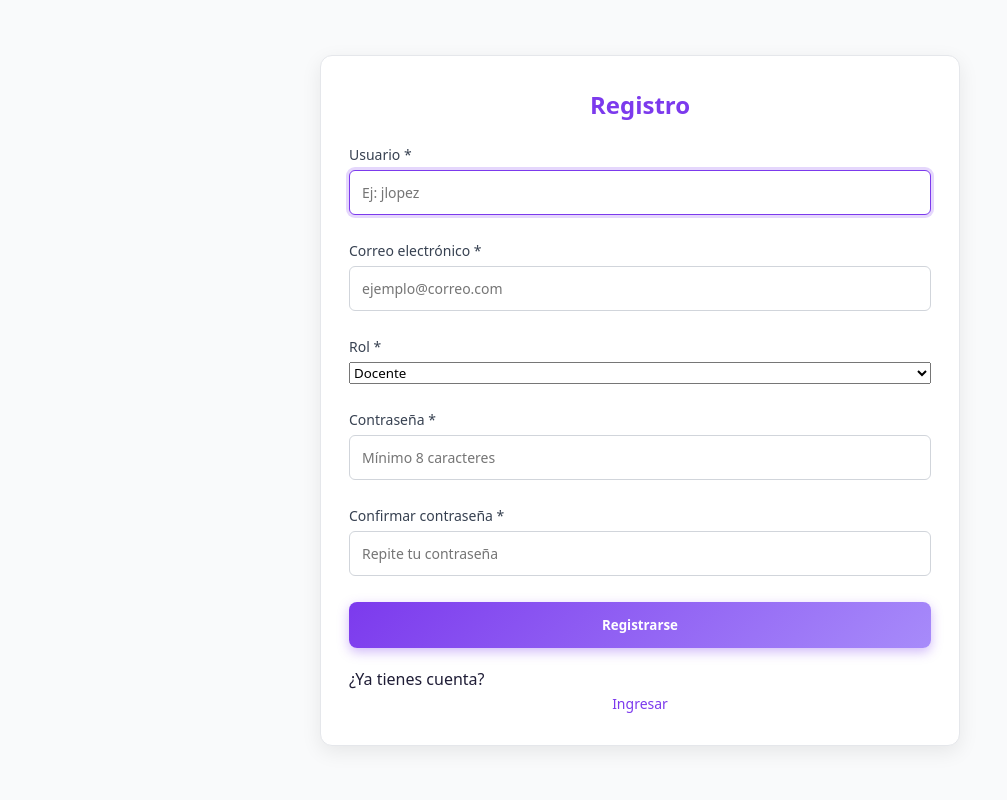
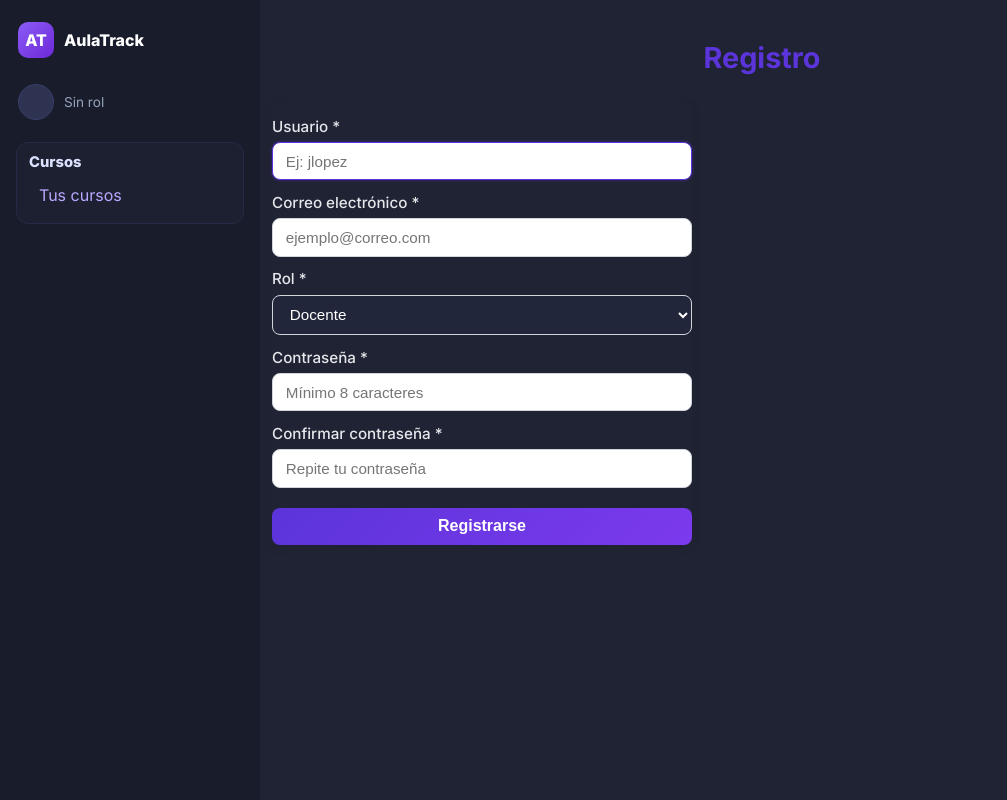
Before and after one commit to JordyBazan/Capstone, a Django app: page /registro/ in a window 1280 px wide. Shown: the whole page, without its empty margins (0-1007 px from the left). Run offline with Django 5.2, Linux system fonts and the light colour scheme.

Commit message:
cambios css y algo de docentes

```diff
--- a/aulatrack/usuarios/static/css/asignar_profesor_jefe.css
+++ b/aulatrack/usuarios/static/css/asignar_profesor_jefe.css
@@ -1,3 +1,5 @@
+.main{ background:#fff; color:#0f172a; }
+
 .btn-primary {
   display: inline-flex;
   align-items: center;
--- a/aulatrack/usuarios/static/css/base.css
+++ b/aulatrack/usuarios/static/css/base.css
@@ -1,3 +1,4 @@
+
 /* === AulaTrack · Base Theme (Dark + Purple) === */
 :root{
   /* Brand */
@@ -28,7 +29,7 @@ body{
   margin:0;
   font-family: Inter, system-ui, -apple-system, Segoe UI, Roboto, Helvetica, Arial, sans-serif;
   color:var(--txt-200);
-  background:var(--bg-900);
+  background: var(--bg-900);
 }
 
 /* Links & headings */
--- a/aulatrack/usuarios/static/css/registro.css
+++ b/aulatrack/usuarios/static/css/registro.css
@@ -1,122 +1,88 @@
-/* ===== Reset ===== */
-* {
-  box-sizing: border-box;
-  margin: 0;
-  padding: 0;
-  font-family: system-ui, sans-serif;
+
+/* --- Tarjeta del formulario --- */
+form {
+
+  box-shadow: 0 2px 10px rgba(0, 0, 0, 0.08);
+  width: 100%;
+  max-width: 420px;
+  display: flex;
+  flex-direction: column;
 }
 
-body, html {
-  height: 100%;
+/* --- Título --- */
+main h1 {
+  text-align: center;
+  font-size: 1.8rem;
+  font-weight: 700;
+  color: #5b34da;
+  margin-bottom: 1.8rem;
 }
 
-body {
-  display: flex;
-  align-items: center;
-  justify-content: center;
-  background: #f9fafb;
-  color: #1f1d36;
+/* --- Etiquetas --- */
+label {
+  font-weight: 500;
+  font-size: 0.95rem;
+  margin-bottom: 0.4rem;
+  margin-top: 0.8rem;
 }
 
-/* ===== Contenedor principal ===== */
-main {
+/* --- Campos --- */
+input,
+select {
   width: 100%;
-  max-width: 640px;
-  background: #fff;
-  border-radius: 12px;
-  padding: 32px 28px;
-  box-shadow: 0 6px 20px rgba(0,0,0,.08);
-  border: 1px solid #e5e7eb;
+  border: 1px solid #d1d5db;
+  border-radius: 8px;
+  padding: 0.6rem 0.8rem;
+  font-size: 0.95rem;
+  outline: none;
+  transition: border-color 0.2s ease, box-shadow 0.2s ease;
 }
 
-/* ===== Header ===== */
-header {
-  text-align: center;
-  margin-bottom: 24px;
+input:focus,
+select:focus {
+  border-color: #5b34da;
+  box-shadow: 0 0 0 2px rgba(91, 52, 218, 0.15);
 }
 
-header h1 {
-  font-size: 24px;
-  font-weight: 700;
-  color: #7c3aed;
+/* --- Errores --- */
+div ul.errorlist {
+  list-style: none;
+  padding: 0;
+  margin: 0.3rem 0 0;
+  color: #d93025;
+  font-size: 0.85rem;
 }
 
-/* ===== Formulario ===== */
-form {
-  display: grid;
-  gap: 20px;
+/* --- Botón principal --- */
+
+
+.btn-1 {
+  background: linear-gradient(135deg, #5b34da, #7c3aed);
+  color: #fff;
+  border: none;
+  border-radius: 8px;
+  padding: 0.6rem 1.2rem;
+  font-size: 1rem;
+  font-weight: 600;
+  cursor: pointer;
+  transition: background 0.2s ease;
 }
 
-/* Campos */
-.field {
-  display: flex;
-  flex-direction: column;
-  gap: 6px;
+.btn-1:hover {
+  background: linear-gradient(135deg, #6b46e8, #8b5cf6);
 }
 
-label {
-  font-size: 14px;
-  font-weight: 500;
-  color: #374151;
+
+
+
+/* --- Adaptación móvil --- */
+@media (max-width: 480px) {
+  form {
+    padding: 1.5rem;
+    margin: 1rem;
+  }
+
+  main h1 {
+    font-size: 1.5rem;
+  }
 }
-
-input {
-  width: 100%;
-  padding: 12px;
-  border-radius: 6px;
-  border: 1px solid #d1d5db;
-  font-size: 14px;
-  outline: none;
-  transition: 0.2s ease;
-}
-
-input:focus {
-  border-color: #7c3aed;
-  box-shadow: 0 0 0 3px rgba(124, 58, 237, .2);
-}
-
-/* 2 columnas */
-.double-col {
-  display: grid;
-  grid-template-columns: 1fr 1fr;
-  gap: 16px;
-}
-
-/* Botón */
-button {
-  display: block;
-  width: 100%;
-  text-align: center;
-  border: 0;
-  border-radius: 8px;
-  padding: 14px 16px;
-  font-weight: 600;
-  cursor: pointer;
-  color: white;
-  background: linear-gradient(135deg, #7c3aed, #a78bfa);
-  box-shadow: 0 4px 12px rgba(124,58,237,.35);
-  transition: .15s ease;
-}
-
-button:hover {
-  filter: brightness(1.05);
-  transform: translateY(-1px);
-}
-
-button:active {
-  transform: translateY(0);
-}
-
-/* Enlace */
-form a {
-  display: block;
-  text-align: center;
-  font-size: 14px;
-  color: #7c3aed;
-  text-decoration: none;
-  margin-top: 4px;
-}
-
-form a:hover {
-  text-decoration: underline;
-}
--- a/aulatrack/usuarios/templates/asistencia.html
+++ b/aulatrack/usuarios/templates/asistencia.html
@@ -22,7 +22,7 @@
 <form method="POST" id="form-asistencia">
   {% csrf_token %}
 
-  <label for="fecha">Fecha:</label>
+  <label for="fecha">Filtrar por fecha:</label>
   <input type="date" id="fecha" name="fecha" value="{{ request.GET.fecha|default:today }}">
 
   <table>
--- a/aulatrack/usuarios/templates/curso.html
+++ b/aulatrack/usuarios/templates/curso.html
@@ -5,11 +5,6 @@
 
 {% block extra_css %}
 <link rel="stylesheet" href="{% static 'css/curso.css' %}">
-{% endblock %}
-
-{% block topbar %}
-<input class="search" placeholder="Buscar curso…" aria-label="Buscar" />
-<button class="topCta">+ Nuevo curso (Solo Admin)</button>
 {% endblock %}
 
 {% block content %}
--- a/aulatrack/usuarios/templates/home.html
+++ b/aulatrack/usuarios/templates/home.html
@@ -8,10 +8,7 @@
 {% endblock %}
 
 {% block content %}
-<div>
-  <div class="sectionTitle">Tus cursos</div>
-  <div class="hint">Acceso rápido a los cursos asignados.</div>
-</div>
+
 
 <div class="filter-bar">
   <form method="get">
@@ -28,6 +25,7 @@
       </option>
     </select>
   </form>
+  <a class="topCta">+ Nuevo curso (Solo Admin)</a>
 </div>
 
 <!-- ===== Tus cursos (docente) ===== -->
--- a/aulatrack/usuarios/templates/registro.html
+++ b/aulatrack/usuarios/templates/registro.html
@@ -1,3 +1,4 @@
+{% extends 'base.html' %}
 {% load static %}
 
 {% block extra_css %}
@@ -5,48 +6,38 @@
 {% endblock %}
 
 {% block content %}
-<main class="registro">
-  <header><h1>Registro</h1></header>
+<main>
+  <h1>Registro</h1>
 
   <form method="post" novalidate>
     {% csrf_token %}
 
     {% if form.non_field_errors %}
-      <div class="form-errors">{{ form.non_field_errors }}</div>
+      <div>{{ form.non_field_errors }}</div>
     {% endif %}
 
-    <div class="field">
     <label for="{{ form.username.id_for_label }}">Usuario *</label>
     {{ form.username }}
-      <div class="error">{{ form.username.errors }}</div>
-    </div>
+    {{ form.username.errors }}
 
-    <div class="field">
     <label for="{{ form.email.id_for_label }}">Correo electrónico *</label>
     {{ form.email }}
-      <div class="error">{{ form.email.errors }}</div>
-    </div>
+    {{ form.email.errors }}
 
-    <div class="field">
     <label for="{{ form.role.id_for_label }}">Rol *</label>
     {{ form.role }}
-      <div class="error">{{ form.role.errors }}</div>
-    </div>
+    {{ form.role.errors }}
 
-    <div class="field">
     <label for="{{ form.password1.id_for_label }}">Contraseña *</label>
     {{ form.password1 }}
-      <div class="error">{{ form.password1.errors }}</div>
-    </div>
+    {{ form.password1.errors }}
 
-    <div class="field">
     <label for="{{ form.password2.id_for_label }}">Confirmar contraseña *</label>
     {{ form.password2 }}
-      <div class="error">{{ form.password2.errors }}</div>
-    </div>
+    {{ form.password2.errors }}
+    <br>
 
-    <button type="submit">Registrarse</button>
-    <p class="help">¿Ya tienes cuenta? <a href="{% url 'login' %}">Ingresar</a></p>
+    <button class="btn-1" type="submit">Registrarse</button>
   </form>
 </main>
 {% endblock %}
--- a/aulatrack/usuarios/urls.py
+++ b/aulatrack/usuarios/urls.py
@@ -50,6 +50,7 @@ urlpatterns = [
     path('cursos/<int:pk>/editar/', views.curso_editar, name='curso_editar'),
     path('cursos/<int:pk>/eliminar/', views.curso_eliminar, name='curso_eliminar'),
     path('cursos/<int:curso_id>/asignaturas/', views.asignar_asignaturas_curso, name='asignar_asignaturas_curso'),
+    path('alumnos/eliminar/<int:id>/', views.eliminar_alumno, name='eliminar_alumno'),
 
     path(
         'cursos/<int:curso_id>/asignaturas/<int:asignatura_id>/quitar/',
--- a/aulatrack/usuarios/views.py
+++ b/aulatrack/usuarios/views.py
@@ -772,3 +772,19 @@ def editar_alumno(request, alumno_id):
         'alumno': alumno,
         'cursos': cursos,
     })
+
+def lista_docentes(request):
+    rol_seleccionado = request.GET.get('rol', '')
+    docentes = User.objects.filter(perfil__role=rol_seleccionado) if rol_seleccionado else User.objects.all()
+    roles = Perfil.ROLE_CHOICES
+    return render(request, 'tu_template.html', {
+        'page': '4',
+        'docentes': docentes,
+        'roles': roles,
+        'rol_seleccionado': rol_seleccionado,
+    })
+
+def eliminar_alumno(request, id):
+    alumno = get_object_or_404(Alumno, id=id)
+    alumno.delete()
+    return redirect('cursos_lista')
```
Also changed, not shown: aulatrack/usuarios/static/css/home.css (+93 -65 lines), aulatrack/usuarios/templates/cursos_lista.html (+67 -0 lines), aulatrack/db.sqlite3. Lines whose indentation alone changed are shown as unchanged.
